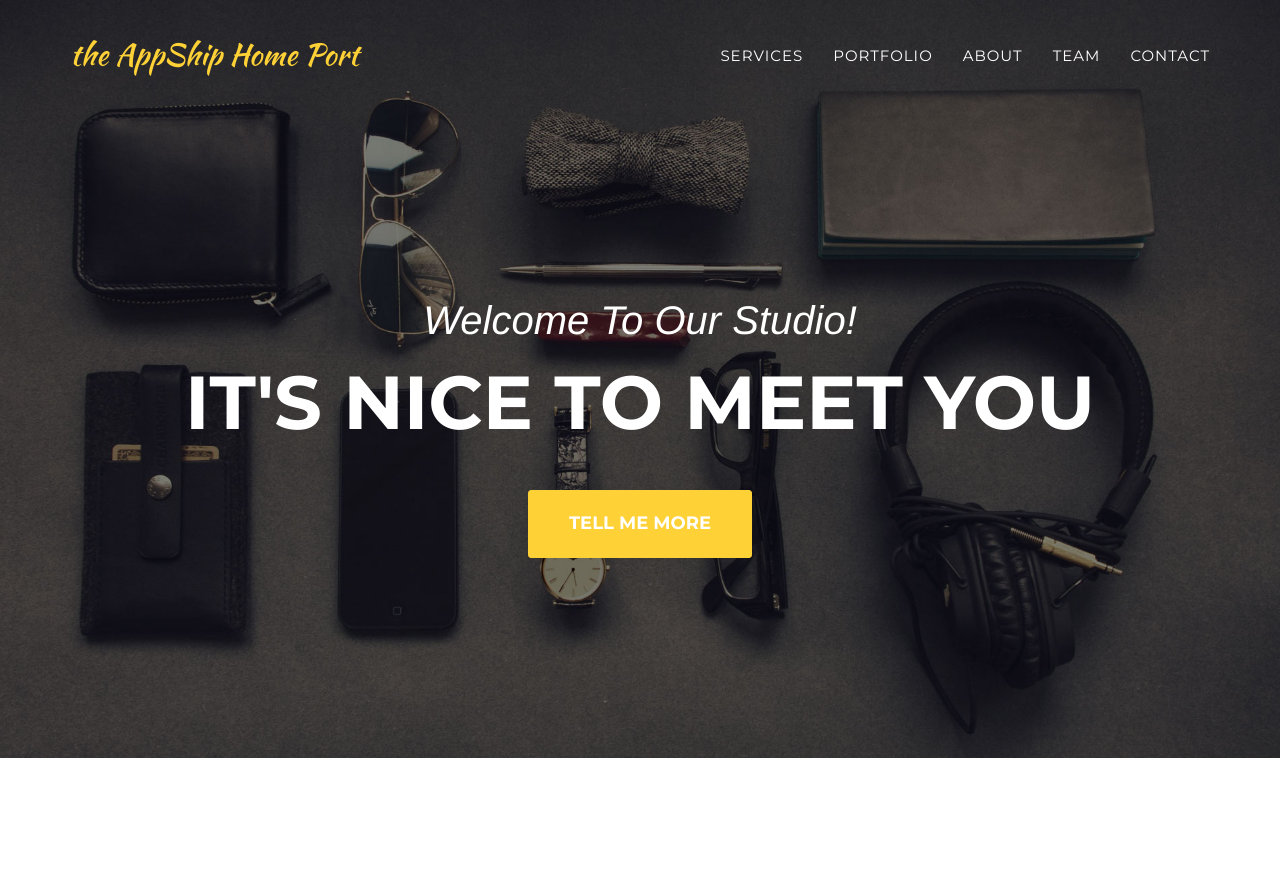
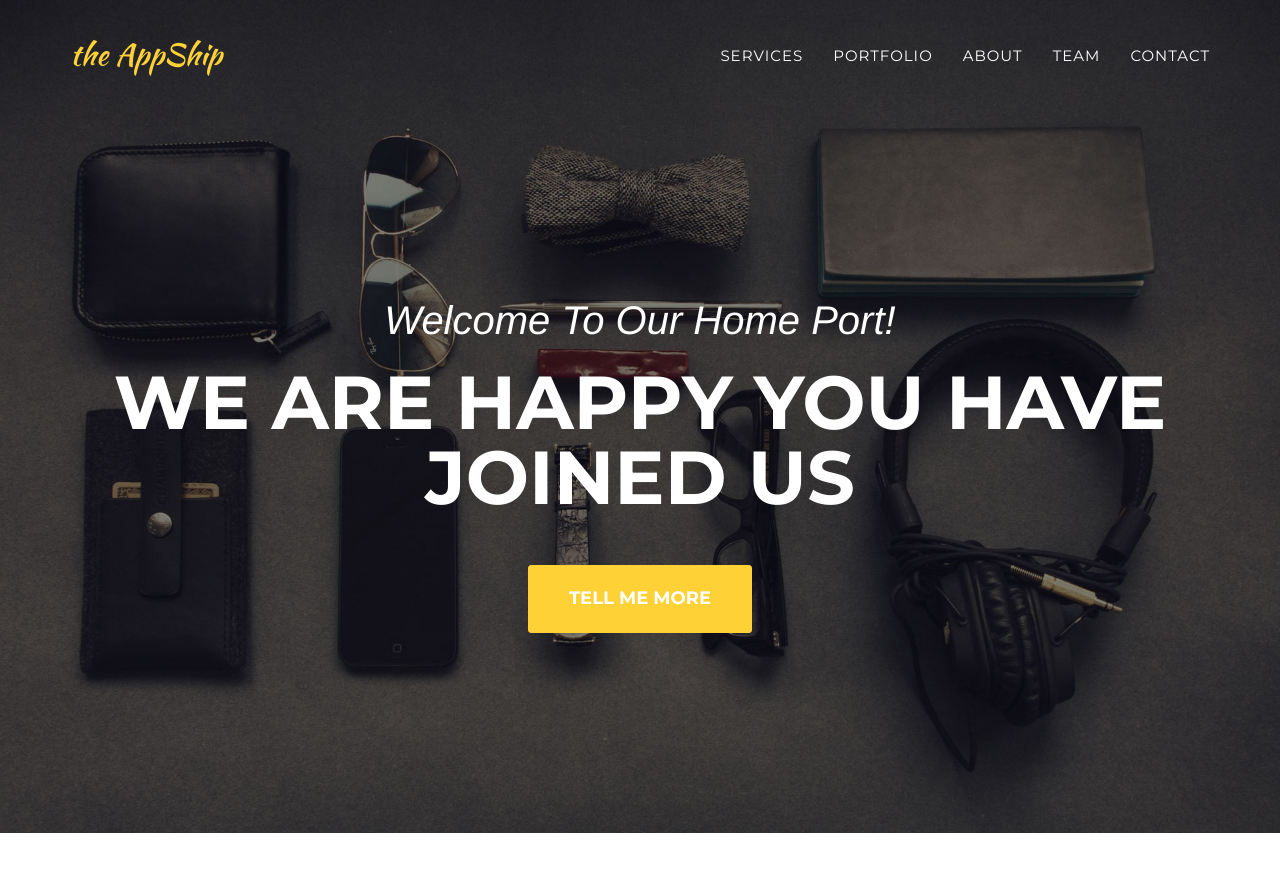
Before and after one commit to appship/port, a Jekyll site: the page built from index.html, in a window 1280 px wide and 900 px high. Shown: the top 872 px of the window. Built offline with Jekyll 4.4.1, drawn with Linux system fonts in a browser that asks for light colours; some web fonts are replaced; some of the changed text lies outside the part shown.

```diff
--- a/_config.yml
+++ b/_config.yml
@@ -1,7 +1,7 @@
 url: https://appship.github.io/port
 # baseurl: /
 # Site settings
-title: the AppShip Home Port
+title: the AppShip
 email: firstofficer@appship.com
 description: "This is the homepage of the AppShip, Inc. We are a full design and development consultancy, or dev shop if you will. We believe in supporting the growth of under-represented technologists while creating beautifully designed and developed applications. Our teams are lead by experienced leads overseeing our classes of apprentices. We build apps, through our apprenticeship, then we ship em."
 
--- a/_includes/header.html
+++ b/_includes/header.html
@@ -44,8 +44,8 @@
     <header>
         <div class="container">
             <div class="intro-text">
-                <div class="intro-lead-in">Welcome To Our Studio!</div>
-                <div class="intro-heading">It's Nice To Meet You</div>
+                <div class="intro-lead-in">Welcome To Our Home Port!</div>
+                <div class="intro-heading">We are happy you have joined us</div>
                 <a href="#services" class="page-scroll btn btn-xl">Tell Me More</a>
             </div>
         </div>
```
